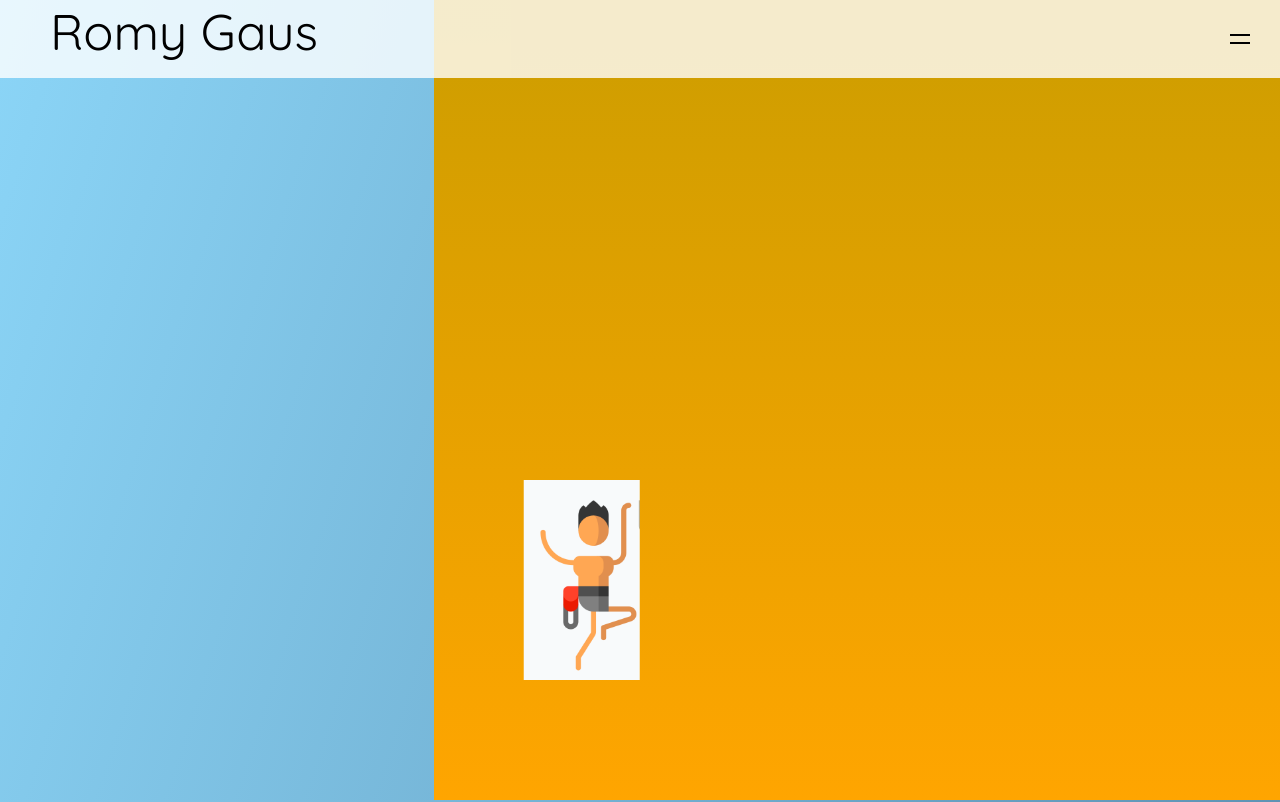
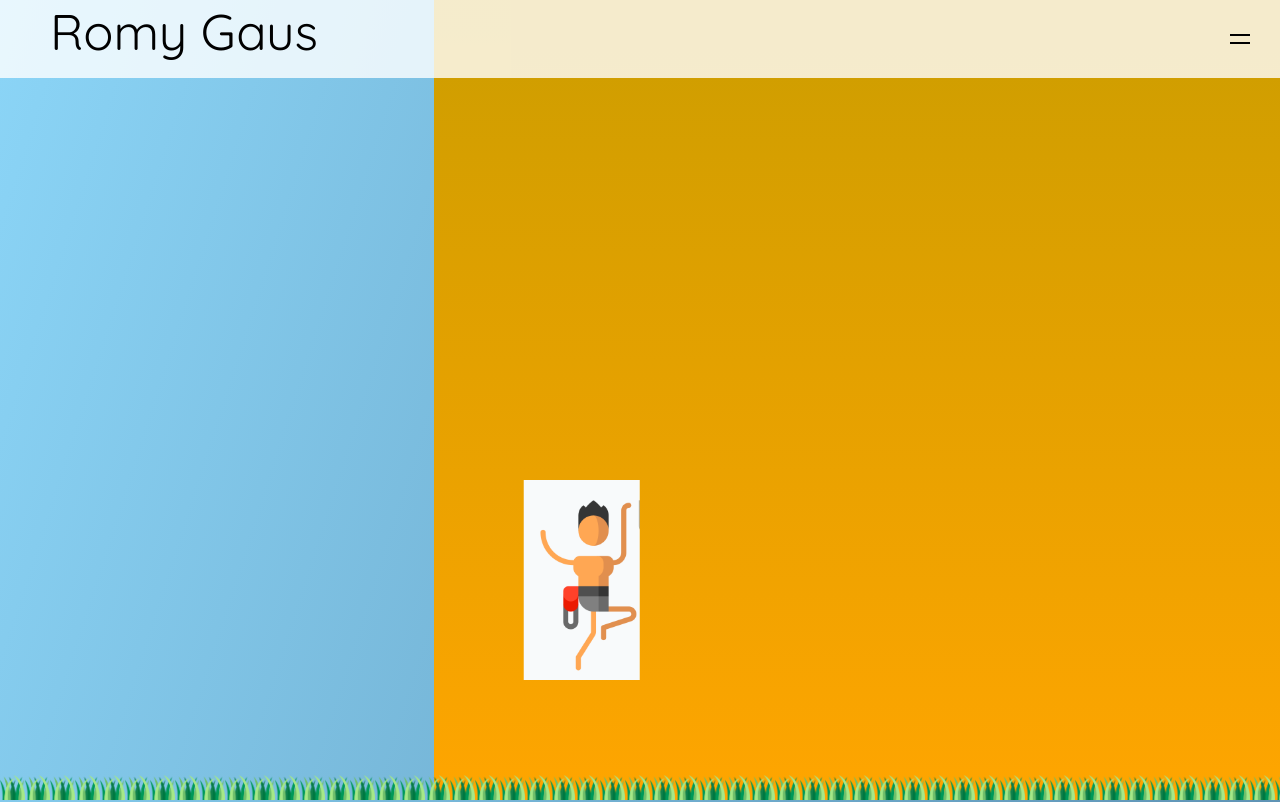
Before and after one commit to RomyGaus/personal-website, a React (Create React App) app: page / in a window 1280 px wide. Shown: the top 802 px of the page. Built offline with nearby package versions, Linux system fonts and the light colour scheme.

Commit message:
Create grass at the bottom

```diff
--- a/src/App.css
+++ b/src/App.css
@@ -18,6 +18,7 @@ body {
 
 .scrollContainer {
   overflow: auto;
+  position: relative;
   transition: transform 0.2s ease;
 }
 
@@ -144,6 +145,19 @@ nav.active .icon .line2 {
   height: 500vh;
 }
 
+.grass {
+  position: absolute;
+  bottom: 0;
+  left: 0;
+  display: flex;
+  flex-direction: row;
+}
+
+.grass img {
+  height: 25px;
+  width: 25px;
+}
+
 .content {
   width: 100vw;
   height: 100%;
--- a/src/App.js
+++ b/src/App.js
@@ -52,6 +52,16 @@ class App extends Component {
     })
   }
 
+  createGrass = () => {
+    let grass = [];
+
+    let numberOfGrass = window.innerWidth/25;
+    for (let i = 0; i < numberOfGrass; i++) {
+      grass.push(<img alt='grass' src={require('.//images/grass.png')}/>)
+    }
+    return grass;
+  }
+
   render() {
     let style_first = {
       transform: `translateY(-${this.state.maxDelta - this.state.deltaY}px)`
@@ -70,6 +80,10 @@ class App extends Component {
           <div className='cliff'>
             <img alt='cliff' src={require('.//images/cliff.png')}/>
           </div>
+          <div className='grass'>
+            {/* <img alt='grass' src={require('.//images/grass.png')}/> */}
+            {this.createGrass()}
+          </div>
           <Content></Content>
         </div>
       </div>
```
Also changed, not shown: src/images/Romy.png (added), src/images/grass.png (added).
